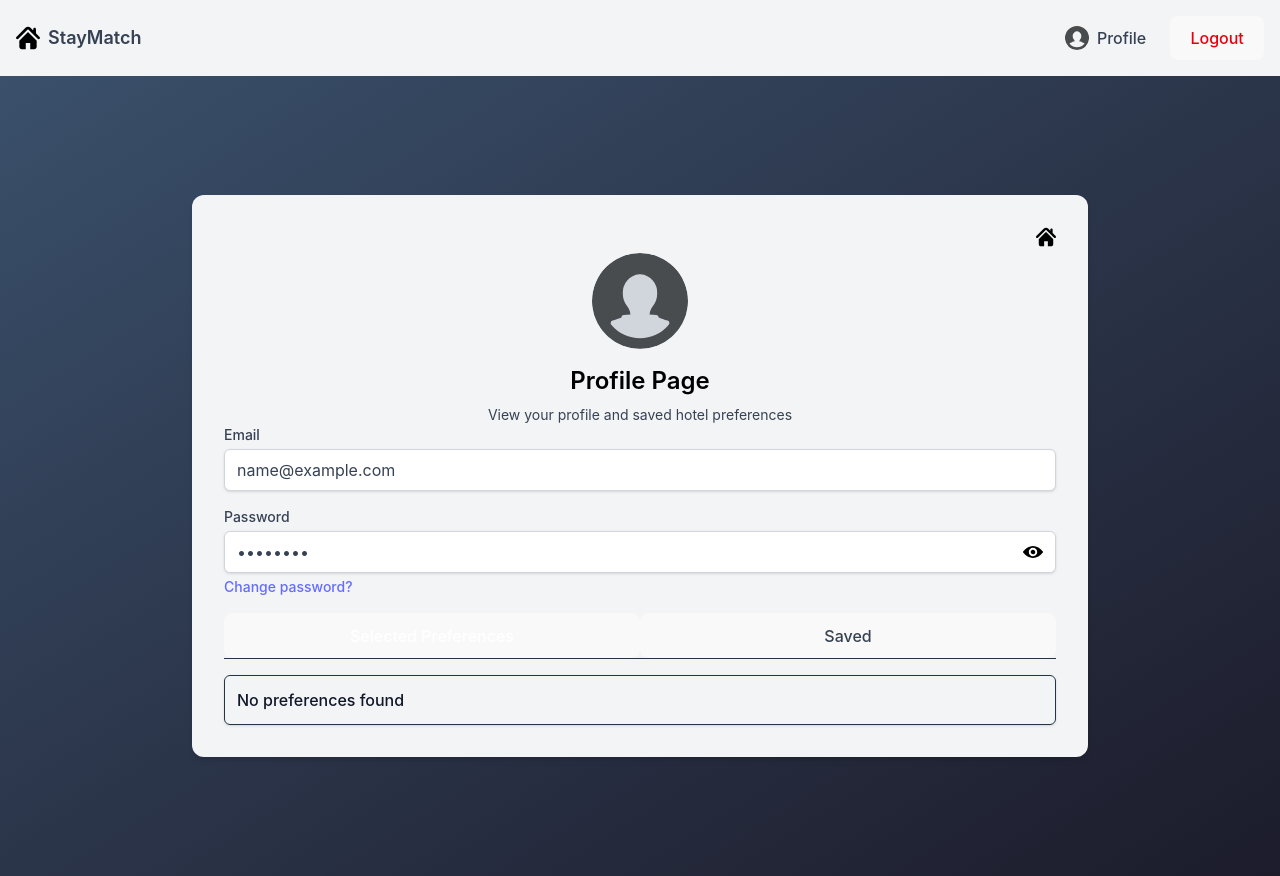
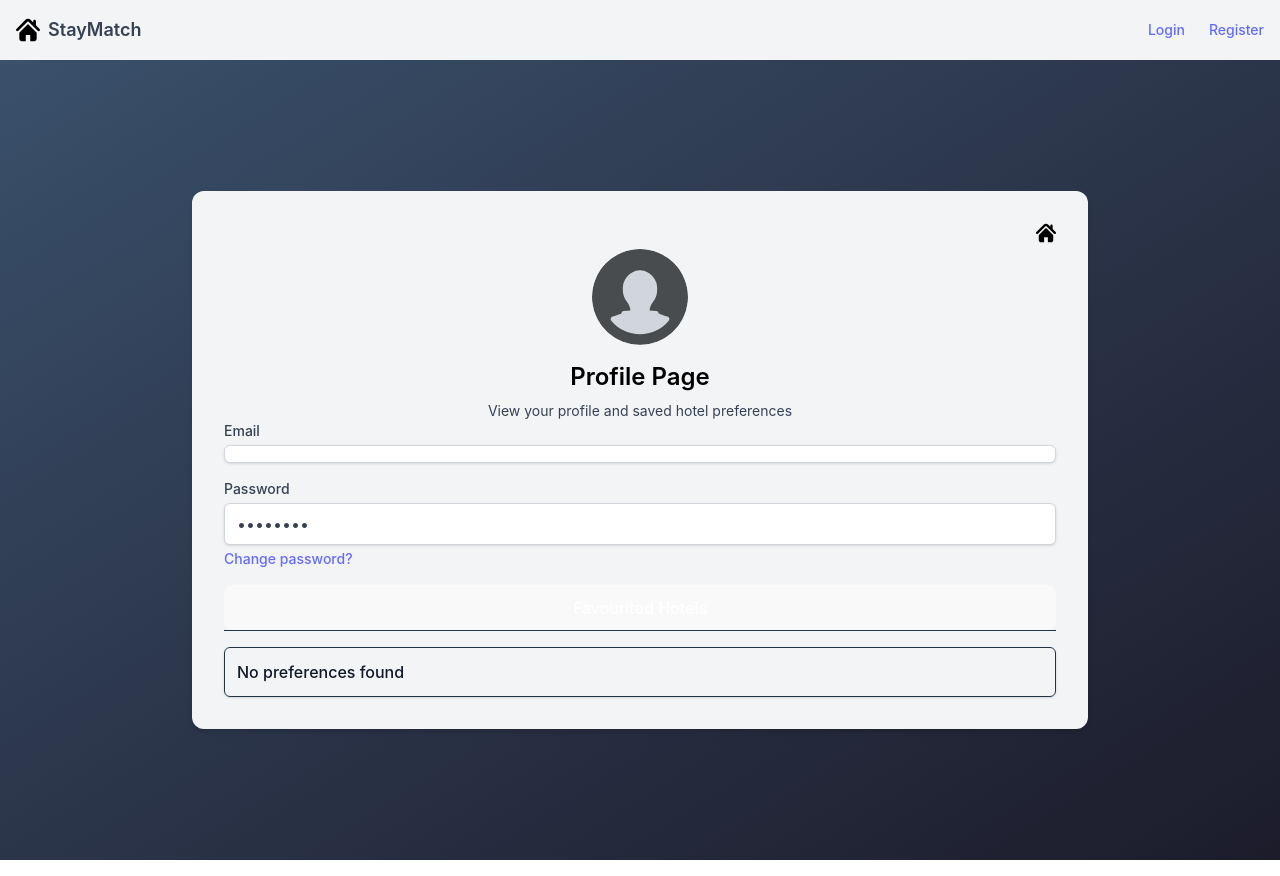
Before and after one commit to YM2992/StayMatch, a React (Vite) app in the folder Frontend/: page /profile in a window 1280 px wide. Built offline with nearby package versions, Linux system fonts and the light colour scheme; sample sign-in values are in the browser's storage.

Commit message:
refactor: update layout and styling for consistency across ForgotPassword, Home, Profile, and Registration pages

```diff
--- a/Frontend/src/pages/ForgotPassword.jsx
+++ b/Frontend/src/pages/ForgotPassword.jsx
@@ -68,7 +68,7 @@
   };
 
   return (
-    <div className="flex justify-center min-h-screen w-full bg-gradient-to-br from-[#3a506b] to-[#1c1c2b] py-20">
+    <div className="min-h-screen bg-gradient-to-br from-[#3a506b] to-[#1c1c2b] flex items-center justify-center p-[5%]">
       <div className="bg-gray-100 p-8 rounded-xl shadow-md w-full max-w-sm relative">
 
         {/* Logo + Heading */}
@@ -148,12 +148,12 @@
           Change Password
         </button>
 
-        <p className="text-center text-sm text-gray-700">
+        {/* <p className="text-center text-sm text-gray-700">
           Having problems?{" "}
           <a href="contact-us" className="text-blue-900">
             Contact us
           </a>
-        </p>
+        </p> */}
       </div>
     </div>
   );
--- a/Frontend/src/pages/Home.jsx
+++ b/Frontend/src/pages/Home.jsx
@@ -120,12 +120,12 @@
           Sign in
         </button>
 
-        <p className="text-center text-sm text-gray-700">
+        {/* <p className="text-center text-sm text-gray-700">
           Having problems?{" "}
           <a href="contact-us" className="text-blue-900">
             Contact us
           </a>
-        </p>
+        </p> */}
       </div>
     </div>
   );
--- a/Frontend/src/pages/Profile.jsx
+++ b/Frontend/src/pages/Profile.jsx
@@ -9,8 +9,8 @@
 import { Star } from "lucide-react";
 
 function Profile() {
-    const { authDetails, preferences, updatePreferences } = useAppContext();
-    const [activeTab, setActiveTab] = useState("preferences");
+    const { authDetails, preferences, updatePreferences, clearAuthDetails } = useAppContext();
+    const [activeTab, setActiveTab] = useState("saved");
     const [showPassword, setShowPassword] = useState(false);
     const [email, setEmail] = useState("");
     const [hotelInfo, setHotelInfo] = useState([]);
@@ -107,7 +107,7 @@
                                 <label className="block text-sm font-medium text-gray-700">Password</label>
                                 <div className="mt-1 w-full border border-gray-300 rounded-md px-3 py-2 bg-white text-gray-700 shadow-sm flex justify-between items-center">
                                     <span>{showPassword ? "p@ssw0rd" : "••••••••"}</span>
-                                    <button
+                                    {/* <button
                                         type="button"
                                         onClick={() => setShowPassword(!showPassword)}
                                         className="icon-btn ml-2 p-1"
@@ -117,10 +117,10 @@
                                             alt={showPassword ? "Hide password" : "Show password"}
                                             className="h-5 w-5"
                                         />
-                                    </button>
+                                    </button> */}
                                 </div>
                             </div>
-                            <Link to="/forgot-password" className="text-sm text-blue-900 hover:underline mt-1 mb-4 block">
+                            <Link onClick={clearAuthDetails()} to="/forgot-password" className="text-sm text-blue-900 hover:underline mt-1 mb-4 block">
                                 Change password?
                             </Link>
                         </div>
@@ -129,7 +129,7 @@
                     {/* Preferences Section */}
                     <div>
                         <div className="flex justify-between border-b mb-4">
-                            <button
+                            {/* <button
                                 className={`py-2 px-4 font-medium w-1/2 ${
                                     activeTab === "preferences"
                                         ? "bg-black text-white rounded-tl-md"
@@ -138,16 +138,16 @@
                                 onClick={() => setActiveTab("preferences")}
                             >
                                 Selected Preferences
-                            </button>
+                            </button> */}
                             <button
-                                className={`py-2 px-4 font-medium w-1/2 ${
+                                className={`py-2 px-4 font-medium w-1/1 ${
                                     activeTab === "saved"
                                         ? "bg-black text-white rounded-tr-md"
                                         : "bg-gray-200 text-gray-700"
                                 }`}
                                 onClick={() => setActiveTab("saved")}
                             >
-                                Saved
+                                Favourited Hotels
                             </button>
                         </div>
 
--- a/Frontend/src/pages/Registration.jsx
+++ b/Frontend/src/pages/Registration.jsx
@@ -182,12 +182,12 @@
           Sign Up
         </button>
 
-        <p className="text-center text-sm text-gray-700">
+        {/* <p className="text-center text-sm text-gray-700">
           Having problems?{" "}
           <a href="contact-us" className="text-blue-900">
             Contact us
           </a>
-        </p>
+        </p> */}
       </div>
     </div>
   );
```
